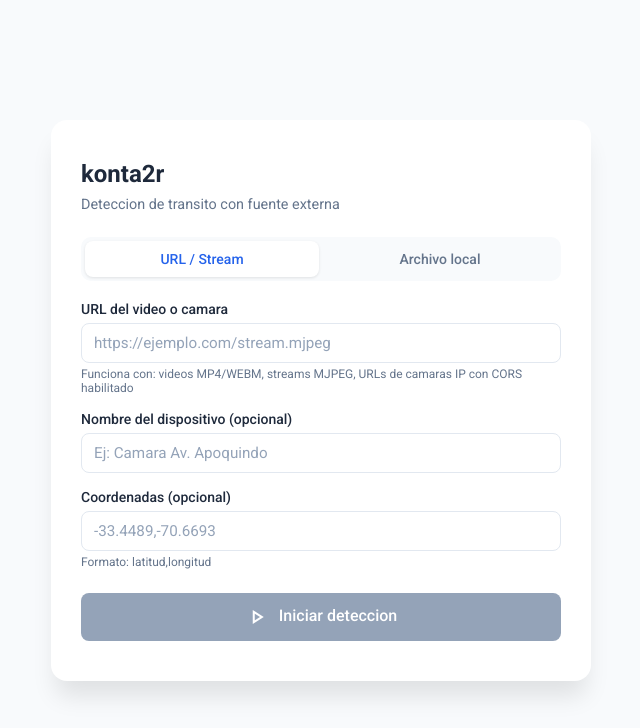
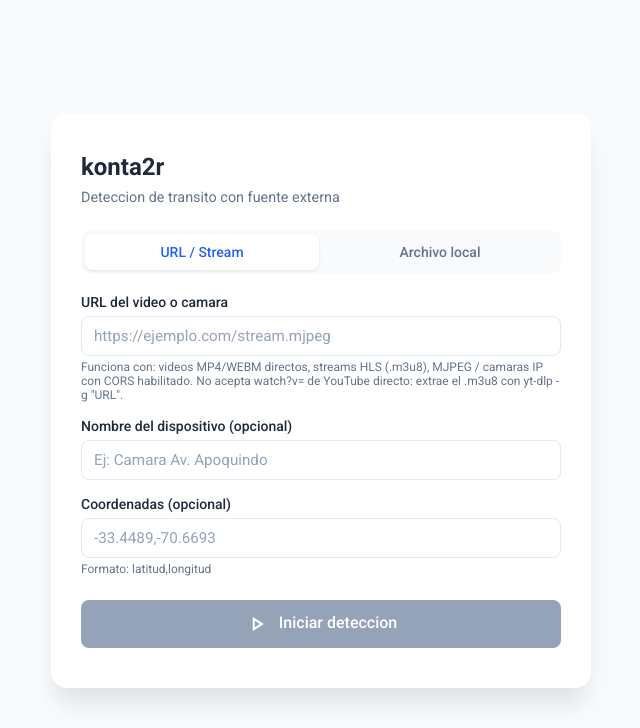
Before and after one commit to liberticl/andeschileong-v2, a Django app: page /recursos/mediciones/contador-externo/ in a window 1280 px wide. Shown: the top 728 px of the page, without its empty margins (319-959 px from the left). Run offline with Django 5.2, Linux system fonts and the light colour scheme; parts of the project's set-up code (start-up, migrations or seed data) failed here and were passed over; some libraries are stand-ins or nearby versions.

Commit message:
feat(mediciones): se agrega soporte HLS y archivo local en contador-externo

```diff
--- a/apps/mediciones/templates/mediciones/contador_externo.html
+++ b/apps/mediciones/templates/mediciones/contador_externo.html
@@ -4,6 +4,7 @@
     <title>konta2r - Fuente Externa</title>
     <meta name="viewport" content="width=device-width, initial-scale=1.0, maximum-scale=1.0, user-scalable=no">
     <script src="https://cdn.jsdelivr.net/npm/onnxruntime-web@1.22.0/dist/ort.min.js"></script>
+    <script src="https://cdn.jsdelivr.net/npm/hls.js@latest"></script>
     <link href="https://fonts.googleapis.com/css2?family=Roboto:wght@300;400;500;700&display=swap" rel="stylesheet">
     <link href="https://fonts.googleapis.com/css2?family=Material+Symbols+Outlined:opsz,wght,FILL@20..48,100..700,0..1" rel="stylesheet">
     <style>
@@ -551,7 +552,7 @@
                 <div class="source-field">
                     <label for="videoUrl">URL del video o camara</label>
                     <input type="url" id="videoUrl" placeholder="https://ejemplo.com/stream.mjpeg">
-                    <div class="source-hint">Funciona con: videos MP4/WEBM, streams MJPEG, URLs de camaras IP con CORS habilitado</div>
+                    <div class="source-hint">Funciona con: videos MP4/WEBM directos, streams HLS (.m3u8), MJPEG / camaras IP con CORS habilitado. No acepta watch?v= de YouTube directo: extrae el .m3u8 con yt-dlp -g "URL".</div>
                 </div>
             </div>
 
@@ -636,7 +637,7 @@
     </div>
 
     <div class="container" id="detectionContainer" style="display:none">
-        <video id="video" autoplay playsinline loop muted></video>
+        <video id="video" autoplay playsinline loop muted crossorigin="anonymous"></video>
         <img id="mjpegImg" alt="MJPEG stream">
         <canvas id="canvas"></canvas>
     </div>
@@ -829,6 +830,9 @@
         let isTerminalVisible = false;
         let sourceType = 'url';
         let isMjpeg = false;
+        let isHls = false;
+        let hlsInstance = null;
+        let localObjectUrl = null;
         let mjpegAnimFrame = null;
 
         let lineMode = false;
@@ -898,6 +902,17 @@
             return lower.endsWith('.mjpg') || lower.endsWith('.mjpeg') ||
                    lower.includes('mjpg') || lower.includes('mjpeg') ||
                    lower.includes('snapshot') || lower.includes('cgi-bin');
+        }
+
+        function detectHls(url) {
+            const lower = url.toLowerCase().split('?')[0];
+            return lower.endsWith('.m3u8') || url.toLowerCase().includes('.m3u8');
+        }
+
+        function logVideoError(prefix) {
+            const err = video.error;
+            const code = err ? ` (codigo ${err.code})` : '';
+            addLog(`${prefix}${code}. Posible CORS: la URL debe permitir Access-Control-Allow-Origin.`);
         }
 
         startBtn.addEventListener('click', async () => {
@@ -1261,8 +1276,23 @@
         }
 
         async function startVideo() {
-            const url = videoUrlInput.value.trim();
-            isMjpeg = detectMjpeg(url);
+            let url = videoUrlInput.value.trim();
+            let isLocalFile = false;
+
+            // Tab "Archivo local": usar object URL del archivo seleccionado
+            if (sourceType === 'file') {
+                if (!fileInput.files.length) {
+                    addLog('Error: no hay archivo seleccionado');
+                    return;
+                }
+                if (localObjectUrl) { try { URL.revokeObjectURL(localObjectUrl); } catch (e) {} localObjectUrl = null; }
+                localObjectUrl = URL.createObjectURL(fileInput.files[0]);
+                url = localObjectUrl;
+                isLocalFile = true;
+            }
+
+            isMjpeg = !isLocalFile && detectMjpeg(url);
+            isHls = !isLocalFile && !isMjpeg && detectHls(url);
             resetTrackState();
 
             if (isMjpeg) {
@@ -1273,17 +1303,64 @@
                 await new Promise((resolve) => {
                     if (mjpegImg.complete && mjpegImg.naturalWidth > 0) { resolve(); return; }
                     mjpegImg.onload = resolve;
-                    mjpegImg.onerror = () => { addLog('Error cargando MJPEG stream'); resolve(); };
+                    mjpegImg.onerror = () => { addLog('Error cargando MJPEG stream. Posible CORS: la URL debe permitir Access-Control-Allow-Origin.'); resolve(); };
                 });
                 resizeRenderSurfaces();
                 startPredictionLoop();
                 startMjpegLoop();
+            } else if (isHls) {
+                mjpegImg.style.display = 'none';
+                video.style.display = 'block';
+                if (hlsInstance) { try { hlsInstance.destroy(); } catch (e) {} hlsInstance = null; }
+                addLog(`Stream HLS: ${url}`);
+                if (window.Hls && Hls.isSupported()) {
+                    hlsInstance = new Hls();
+                    hlsInstance.on(Hls.Events.ERROR, (event, data) => {
+                        if (data && data.fatal) {
+                            addLog(`Error HLS fatal (${data.type}/${data.details}). Posible CORS o URL expirada (yt-dlp -g genera URLs temporales).`);
+                        } else if (data) {
+                            addLog(`Aviso HLS: ${data.details || data.type}`);
+                        }
+                    });
+                    hlsInstance.loadSource(url);
+                    hlsInstance.attachMedia(video);
+                    await new Promise((resolve) => {
+                        hlsInstance.on(Hls.Events.MANIFEST_PARSED, async () => {
+                            try { await video.play(); } catch (e) { addLog(`Error reproduciendo HLS: ${e.message}`); }
+                            resolve();
+                        });
+                        hlsInstance.on(Hls.Events.ERROR, (event, data) => {
+                            if (data && data.fatal) resolve();
+                        });
+                        video.addEventListener('error', () => { logVideoError('Error cargando video HLS'); resolve(); }, { once: true });
+                        setTimeout(resolve, 15000);
+                    });
+                } else if (video.canPlayType('application/vnd.apple.mpegurl')) {
+                    // Safari nativo
+                    video.src = url;
+                    video.load();
+                    addLog(`Fuente de video HLS nativa (Safari): ${url}`);
+                    await new Promise((resolve) => {
+                        const onReady = async () => {
+                            try { await video.play(); resolve(); }
+                            catch (e) { addLog(`Error reproduciendo: ${e.message}`); resolve(); }
+                        };
+                        if (video.readyState >= 2) { onReady(); return; }
+                        video.addEventListener('loadeddata', onReady, { once: true });
+                        video.addEventListener('error', () => { logVideoError('Error cargando video HLS nativo'); resolve(); }, { once: true });
+                    });
+                } else {
+                    addLog('Error: HLS no soportado en este navegador (hls.js no cargo)');
+                    return;
+                }
+                resizeRenderSurfaces();
+                startPredictionLoop();
             } else {
                 mjpegImg.style.display = 'none';
                 video.style.display = 'block';
                 video.src = url;
                 video.load();
-                addLog(`Fuente de video: ${url}`);
+                addLog(isLocalFile ? `Archivo local: ${fileInput.files[0].name}` : `Fuente de video: ${url}`);
                 await new Promise((resolve) => {
                     const onReady = async () => {
                         try { await video.play(); resolve(); }
@@ -1291,7 +1368,7 @@
                     };
                     if (video.readyState >= 2) { onReady(); return; }
                     video.addEventListener('loadeddata', onReady, { once: true });
-                    video.addEventListener('error', () => { addLog('Error cargando video'); resolve(); }, { once: true });
+                    video.addEventListener('error', () => { logVideoError(isLocalFile ? 'Error cargando archivo local' : 'Error cargando video'); resolve(); }, { once: true });
                 });
                 resizeRenderSurfaces();
                 startPredictionLoop();
@@ -1313,6 +1390,8 @@
         function stopCurrentSource() {
             stopPredictionLoop();
             stopMjpegLoop();
+            if (hlsInstance) { try { hlsInstance.destroy(); } catch (e) { console.error(e); } hlsInstance = null; isHls = false; }
+            if (localObjectUrl) { try { URL.revokeObjectURL(localObjectUrl); } catch (e) {} localObjectUrl = null; }
             if (video.src) { video.removeAttribute('src'); video.load(); }
             if (mjpegImg.src) { mjpegImg.src = ''; }
         }
```
Also changed, not shown: AGENTS.md (+2 -0 lines).
